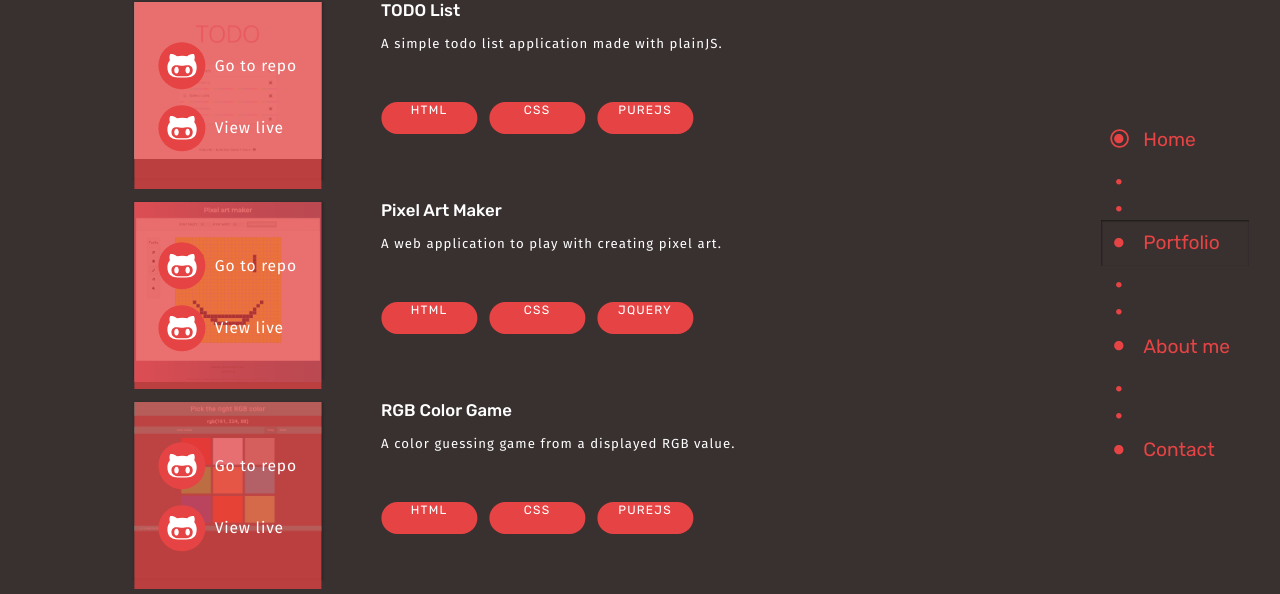
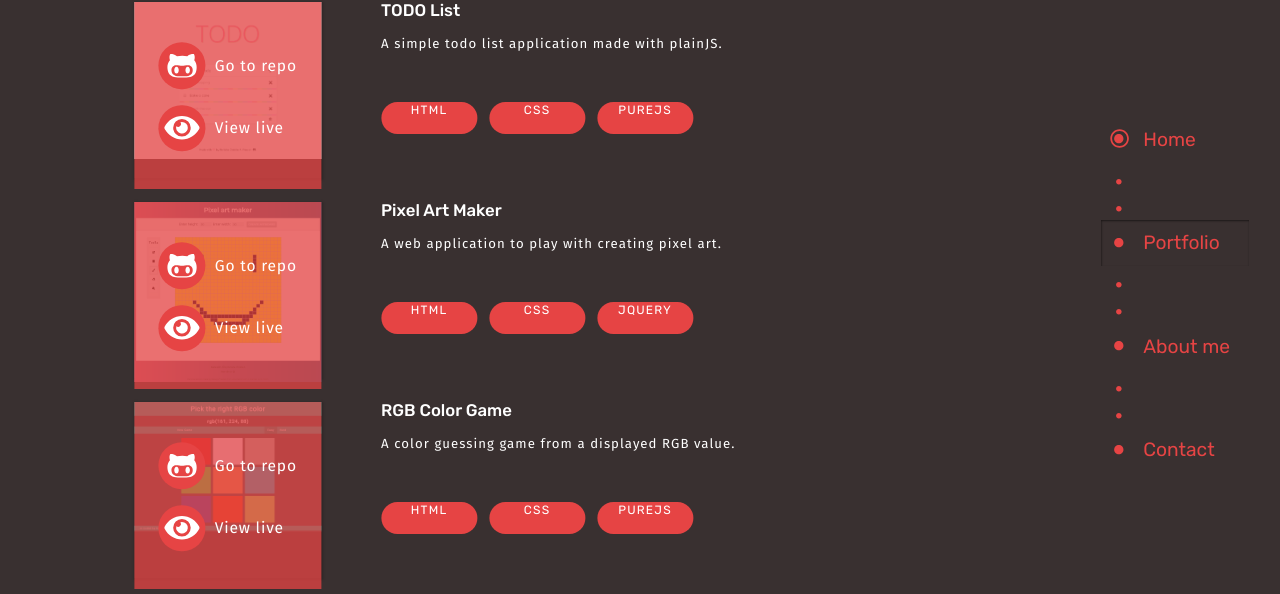
Before and after one commit to crisner/my-portfolio, a React (Create React App) app: page /portfolio in a window 1280 px wide. Shown: the part 125-719 px from the top of the page. Built offline with nearby package versions, Linux system fonts and the light colour scheme.

Commit message:
Change icon to eye

```diff
--- a/src/components/PortfolioItem.js
+++ b/src/components/PortfolioItem.js
@@ -10,7 +10,7 @@ function PortfolioItem(props) {
                 <div className={styles.overlay}>
                     <div className={styles.links}>
                         <a href={props.repo}><span className={styles.circle}><FontAwesomeIcon icon={['fab', 'github-alt']} /></span> Go to repo</a>
-                        <a href={props.live}><span className={styles.circle}><FontAwesomeIcon icon={['fab', 'github-alt']} /></span> View live</a>
+                        <a href={props.live}><span className={styles.circle}><FontAwesomeIcon icon="eye" /></span> View live</a>
                     </div>
                 </div>
                 <img src={props.thumbnail} alt={props.title} />
```
